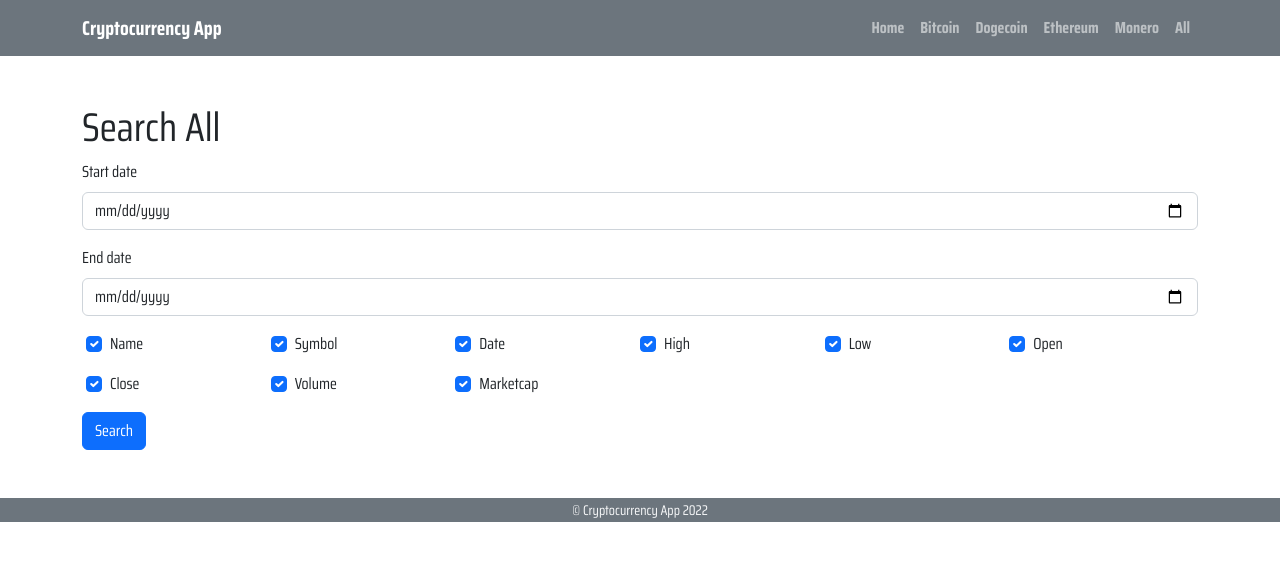
After one commit to darideveloper/cryptocurrency-web-app, a Flask app: page /search/ in a window 1280 px wide. The commit adds this page. Shown: the top 561 px of the page. Run offline with Flask 2, Linux system fonts and the light colour scheme.

Commit message:
search form layout

```diff
--- a/routes/home.py
+++ b/routes/home.py
@@ -6,3 +6,7 @@ blueprint_home = Blueprint ('home', __name__)
 @blueprint_home.route ("/")
 def index ():
     return render_template ("index.html", current_page="home")
+
+@blueprint_home.route ("/search/")
+def search_all ():
+    return render_template ("search.html", current_page="all")
--- a/templates/base.html
+++ b/templates/base.html
@@ -30,8 +30,7 @@
     <nav class="navbar navbar-dark navbar-expand-md fw-bold bg-secondary text-light">
       <div class="container">
         <a class="navbar-brand" href="#">Cryptocurrency App</a>
-        <button class="navbar-toggler" type="button" data-bs-toggle="collapse" data-bs-target="#navbarColor01"
-          aria-controls="navbarColor01" aria-expanded="false" aria-label="Toggle navigation">
+        <button class="navbar-toggler" type="button" data-bs-toggle="collapse" data-bs-target="#navbarSupportedContent" aria-controls="navbarSupportedContent" aria-expanded="false" aria-label="Toggle navigation">
           <span class="navbar-toggler-icon"></span>
         </button>
         <div class="collapse navbar-collapse" id="navbarSupportedContent">
@@ -67,9 +66,9 @@
     <small class="text-center w-100 d-inline-block">© Cryptocurrency App 2022</small>
   </footer>
 
-  {% block js %}
-    <script src="{{ url_for('static', filename='js/header.js')  }}"></script>
-  {% endblock %}
+  <!-- {% block js %} -->
+    <!-- <script src="{{ url_for('static', filename='js/header-links.js')  }}"></script> -->
+  <!-- {% endblock %} -->
 </body>
 
 </html>
--- /dev/null
+++ b/templates/search.html
@@ -0,0 +1,67 @@
+{% extends "base.html" %}
+{% block title %}Search {{ current_page }}{% endblock %}
+
+{% block content %}
+<!-- Name,Symbol,Date,High,Low,Open,Close,Volume,Marketcap -->
+<section class="form-wrapper mt-5">
+    <h1 class="">Search {{ current_page.title() }}</h1>
+    <form>
+        <div class="mb-3">
+          <label for="date" class="form-label">Start date</label>
+          <input type="date" class="form-control" id="date">
+        </div>
+        <div class="mb-3">
+            <label for="date" class="form-label">End date</label>
+            <input type="date" class="form-control" id="date">
+        </div>
+        <div class="row px-3">
+            <div class="mb-3 form-check col-12 col-sm-4 col-md-3 col-lg-2">
+              <input type="checkbox" class="form-check-input" id="show-name" checked>
+              <label class="form-check-label" for="show-name">Name</label>
+            </div>
+            <div class="mb-3 form-check col-12 col-sm-4 col-md-3 col-lg-2">
+                <input type="checkbox" class="form-check-input" id="show-symbol" checked>
+                <label class="form-check-label" for="show-symbol">Symbol</label>
+            </div>
+            <div class="mb-3 form-check col-12 col-sm-4 col-md-3 col-lg-2">
+                <input type="checkbox" class="form-check-input" id="show-date" checked>
+                <label class="form-check-label" for="show-date">Date</label>
+            </div>
+            <div class="mb-3 form-check col-12 col-sm-4 col-md-3 col-lg-2">
+                <input type="checkbox" class="form-check-input" id="show-high" checked>
+                <label class="form-check-label" for="show-high">High</label>
+            </div>
+            <div class="mb-3 form-check col-12 col-sm-4 col-md-3 col-lg-2">
+                <input type="checkbox" class="form-check-input" id="show-low" checked>
+                <label class="form-check-label" for="show-low">Low</label>
+            </div>
+            <div class="mb-3 form-check col-12 col-sm-4 col-md-3 col-lg-2">
+                <input type="checkbox" class="form-check-input" id="show-open" checked>
+                <label class="form-check-label" for="show-open">Open</label>
+            </div>
+            <div class="mb-3 form-check col-12 col-sm-4 col-md-3 col-lg-2">
+                <input type="checkbox" class="form-check-input" id="show-close" checked>
+                <label class="form-check-label" for="show-close">Close</label>
+            </div>
+            <div class="mb-3 form-check col-12 col-sm-4 col-md-3 col-lg-2">
+                <input type="checkbox" class="form-check-input" id="show-volume" checked>
+                <label class="form-check-label" for="show-volume">Volume</label>
+            </div>
+            <div class="mb-3 form-check col-12 col-sm-4 col-md-3 col-lg-2">
+                <input type="checkbox" class="form-check-input" id="show-marketcap" checked>
+                <label class="form-check-label" for="show-marketcap">Marketcap</label>
+            </div>
+        </div>
+        <button type="submit" class="btn btn-primary">Search</button>
+    </form>
+</section>
+
+
+{% endblock %}
+
+<!-- {% block js %}
+<script>
+    const current_page = "{{ current_page }}";
+</script>
+{{ super() }}
+{% endblock %} -->
```
Also changed, not shown: static/imgs/favicon.ico (added), static/js/header-links.js (renamed from static/js/header.js).
